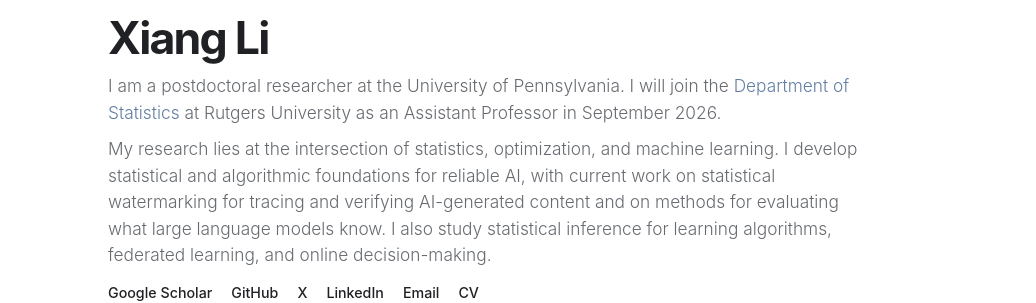
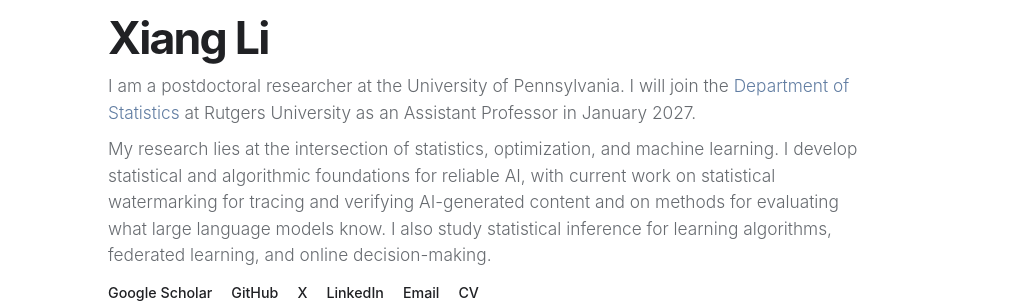
Before and after one commit to lx10077/lx10077.github.io, a Jekyll site: the page built from _pages/about.md, in a window 1280 px wide. Shown: the part 309-612 px from the top of the page, without its empty margins (122-1158 px from the left). Built offline with Jekyll 4.4.1, drawn with Linux system fonts in a browser that asks for light colours; comment, search, counter and statistics services are not loaded; a style sheet for code colours, icons or effects is not loaded.

Commit message:
update recent

```diff
--- a/_bibliography/papers.bib
+++ b/_bibliography/papers.bib
@@ -212,7 +212,7 @@
 }
 
 @article{li2023variance,
-	title={Variance-Aware Decision Making with Linear Function Approximation with Heavy-Tailed Rewards},
+	title={Variance-Aware Decision Making with Linear Function Approximation under Heavy-Tailed Rewards},
 	author={Li, Xiang and Sun, Qiang},
 	journal={Transactions on Machine Learning Research},
 	year={2024},
--- a/_pages/about.md
+++ b/_pages/about.md
@@ -9,7 +9,7 @@ site_home: true
 <section class="v3-profile" aria-labelledby="site-name">
   <img src="{{ '/assets/img/prof_pic.webp' | relative_url }}" alt="Portrait of Xiang Li" width="800" height="996" fetchpriority="high">
   <h1 id="site-name">Xiang Li</h1>
-  <p>I am a postdoctoral researcher at the University of Pennsylvania. I will join the <a href="https://statistics.rutgers.edu/">Department of Statistics</a> at Rutgers University as an Assistant Professor in September 2026.</p>
+  <p>I am a postdoctoral researcher at the University of Pennsylvania. I will join the <a href="https://statistics.rutgers.edu/">Department of Statistics</a> at Rutgers University as an Assistant Professor in January 2027.</p>
   <p>My research lies at the intersection of statistics, optimization, and machine learning. I develop statistical and algorithmic foundations for reliable AI, with current work on statistical watermarking for tracing and verifying AI-generated content and on methods for evaluating what large language models know. I also study statistical inference for learning algorithms, federated learning, and online decision-making.</p>
 
   <div class="v3-social" aria-label="Profile links and updates">
```
Also changed, not shown: _includes/research/decision-making.md (+2 -0 lines), _includes/research/statistical-inference.md (+2 -0 lines).
